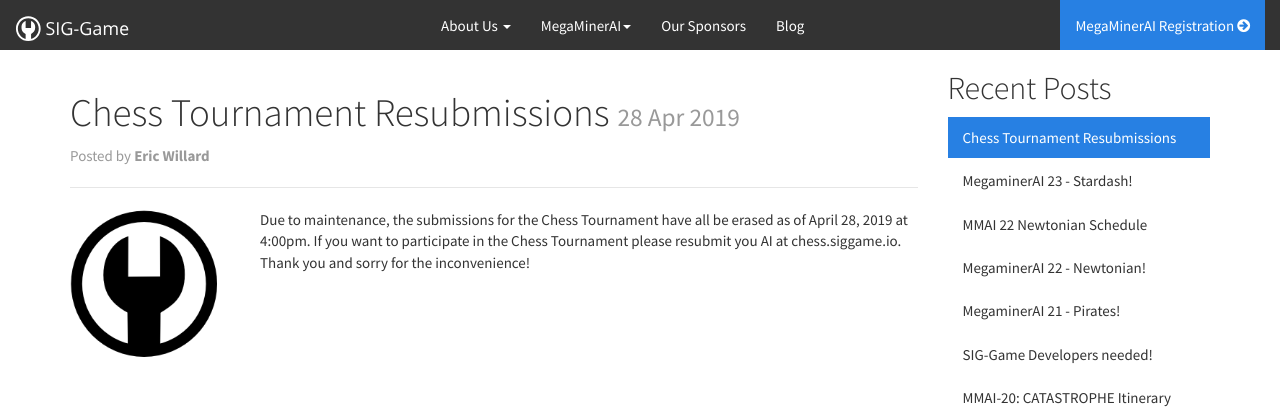
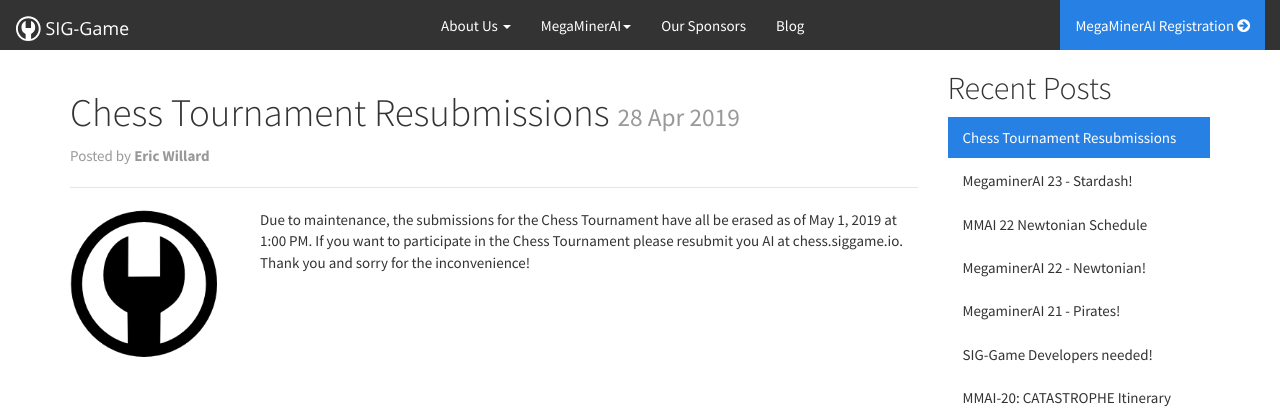
Before and after one commit to siggame/siggame.github.io, a Jekyll site: the page built from _posts/2019-04-28-Chess-Tournament.md, in a window 1280 px wide. Shown: the top 409 px of the page. Built offline with Jekyll 4.4.1, drawn with Linux system fonts in a browser that asks for light colours; nearby versions of some CDN libraries.

Commit message:
updated the submissions message for chess:

```diff
--- a/_posts/2019-04-28-Chess-Tournament.md
+++ b/_posts/2019-04-28-Chess-Tournament.md
@@ -4,4 +4,4 @@
 author: "Eric Willard"
 ---
 ![Wrench Logo](/static/img/wrench.png)
-Due to maintenance, the submissions for the Chess Tournament have all be erased as of April 28, 2019 at 4:00pm. If you want to participate in the Chess Tournament please resubmit you AI at chess.siggame.io. Thank you and sorry for the inconvenience!
+Due to maintenance, the submissions for the Chess Tournament have all be erased as of May 1, 2019 at 1:00 PM. If you want to participate in the Chess Tournament please resubmit you AI at chess.siggame.io. Thank you and sorry for the inconvenience!
```
